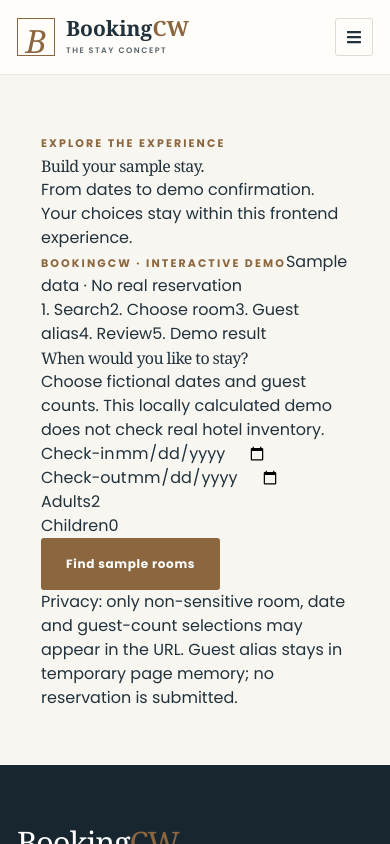
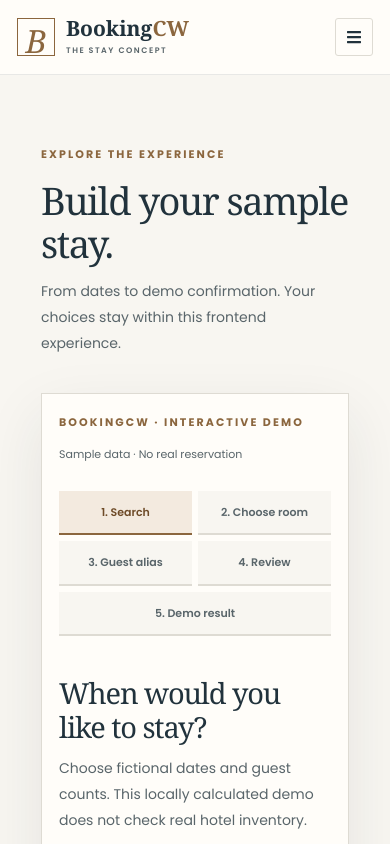
Before and after one commit to samuelhany-cpu/Hotel-Rooms-Reservation, a Next.js app: page /book in a window 390 px wide. Shown: the top 844 px of the page. Built offline with nearby package versions, Linux system fonts and the light colour scheme.

Commit message:
Milestone 3: style responsive booking search, checkout, review and confirmation

```diff
--- a/app/style.css
+++ b/app/style.css
@@ -1142,3 +1142,70 @@ img {
     transform: none;
   }
 }
+
+/* Milestone 3 — local-only guest booking demonstration */
+.booking-route{padding-top:66px}
+.booking-page-title{margin-bottom:36px;max-width:690px}
+.booking-page-title h1{font-size:clamp(38px,5.6vw,68px);font-weight:400;line-height:1.13;margin:14px 0}
+.booking-page-title p,.journey-intro{color:var(--muted);font-size:14px;line-height:1.85}
+.booking-journey{padding:clamp(20px,4vw,45px);background:var(--ivory);border:1px solid var(--line);box-shadow:var(--shadow)}
+.journey-topline{display:flex;justify-content:space-between;gap:16px;align-items:center}
+.journey-topline>span:last-child{font-size:11px;color:var(--muted)}
+.journey-progress{display:flex;gap:4px;flex-wrap:wrap;margin:28px 0 40px}
+.journey-progress span{flex:1;min-width:105px;padding:13px 8px;text-align:center;color:var(--muted);background:var(--paper);border-bottom:2px solid var(--line);font-size:11px;font-weight:600}
+.journey-progress span.is-active{border-color:var(--bronze);background:#f3eadf;color:var(--bronze-dark)}
+.booking-journey h2{font-size:clamp(29px,3.5vw,47px);font-weight:400;line-height:1.18;margin-bottom:12px}
+.journey-search-form{display:grid;grid-template-columns:repeat(4,minmax(0,1fr));gap:16px;align-items:end;margin-top:25px}
+.journey-search-form>div,.journey-search-form input{min-width:0}
+.journey-search-form label,.journey-checkout form>label:not(.journey-acknowledge){display:block;font-size:12px;font-weight:700;margin-bottom:8px}
+.journey-search-form input,.journey-checkout input[type='text']{width:100%;height:50px;padding:10px 13px;color:var(--ink);border:1px solid #c7c5c0;border-radius:3px;background:#fff;font-size:13px}
+.journey-search-form button{grid-column:1/-1;justify-self:start}
+.journey-results{margin-top:42px}
+.journey-results-header{display:flex;justify-content:space-between;align-items:baseline;gap:20px;padding-bottom:20px;border-bottom:1px solid var(--line)}
+.journey-results-header h3{font-size:27px;font-weight:400}
+.journey-results-header>span{font-size:12px;color:var(--muted)}
+.journey-room-grid{display:grid;grid-template-columns:repeat(2,minmax(0,1fr));gap:20px;margin-top:25px}
+.journey-room{background:var(--paper);min-width:0;border:1px solid var(--line)}
+.journey-room>img{display:block;width:100%;height:220px;object-fit:cover}
+.journey-room-copy{padding:22px}
+.journey-room-copy h3,.journey-summary h3{font-size:28px;font-weight:400;margin:10px 0}
+.journey-room-copy>p{font-size:13px;line-height:1.8;color:var(--muted);min-height:65px}
+.journey-room-bottom{display:flex;justify-content:space-between;align-items:center;gap:10px;margin:20px 0}
+.journey-room-bottom>span{font-size:12px;color:var(--muted)}
+.journey-room-bottom strong{font-size:21px;color:var(--ink)}
+.journey-room-bottom .button{min-height:43px;padding:10px 18px;font-size:11px}
+.journey-room-copy .text-link{font-size:11px}
+.journey-empty{background:#f5f0e8;border:1px solid var(--line);padding:28px;margin-top:22px}
+.journey-empty h3{font-size:23px;font-weight:400}
+.journey-empty p{color:var(--muted);font-size:13px;margin-top:8px;line-height:1.6}
+.journey-text-button{border:0;background:transparent;color:var(--bronze-dark);text-decoration:underline;font-size:12px;font-weight:700;padding:13px 0}
+.journey-results>.journey-text-button{margin-top:16px}
+.journey-checkout{display:grid;grid-template-columns:1.06fr .94fr;gap:clamp(22px,4vw,56px);align-items:start}
+.journey-checkout form{margin-top:25px}
+.journey-checkout #demo-alias{width:100%;height:50px;padding:11px 13px;border:1px solid #c7c5c0;background:white;color:var(--ink)}
+.journey-acknowledge{display:flex;align-items:start;gap:12px;margin:23px 0;font-size:13px;color:var(--muted);line-height:1.65}
+.journey-acknowledge input{margin-top:4px;accent-color:var(--bronze);width:18px;height:18px;flex:none}
+.journey-actions{display:flex;flex-wrap:wrap;align-items:center;gap:15px}
+.journey-summary{border:1px solid var(--line);background:var(--paper)}
+.journey-summary>img{display:block;width:100%;height:215px;object-fit:cover}
+.journey-summary-inner{padding:24px}
+.journey-summary dl,.journey-review-list{margin:22px 0}
+.journey-summary dl>div,.journey-review-list>div{display:flex;justify-content:space-between;gap:18px;border-bottom:1px solid var(--line);padding:13px 0;font-size:12px}
+.journey-summary dt,.journey-review-list dt{color:var(--muted)}
+.journey-summary dd,.journey-review-list dd{margin:0;text-align:right;font-weight:700}
+.journey-summary dl .journey-total{border-bottom:0;font-size:14px}
+.journey-summary-inner>p{color:var(--muted);font-size:11px;line-height:1.6}
+.journey-review-list{background:var(--paper);padding:10px 20px}
+.journey-confirmation{text-align:center;max-width:670px;margin:0 auto}
+.journey-confirmation-mark{display:grid;place-items:center;width:72px;height:72px;border:2px solid #537c66;border-radius:50%;color:#3c6755;font-size:36px;margin:22px auto}
+.journey-confirmation>p{line-height:1.9;color:var(--muted);font-size:14px}
+.journey-reference{display:grid;gap:9px;margin:27px auto;background:var(--paper);padding:23px}
+.journey-reference span{font-size:10px;letter-spacing:.15em;color:var(--muted)}
+.journey-reference strong{font-size:21px;overflow-wrap:anywhere}
+.journey-confirmation .journey-summary{text-align:left;margin:24px 0}
+.journey-confirmation>.button{margin-top:15px}
+.journey-footnote{border-top:1px solid var(--line);padding-top:22px;margin-top:36px;color:var(--muted);font-size:11px;line-height:1.8}
+.room-detail-beds{margin-top:12px}
+.room-detail-availability{border-left:3px solid var(--bronze);background:#f5f0e8;padding:13px 18px;margin:20px 0}
+@media(max-width:950px){.journey-search-form{grid-template-columns:repeat(2,minmax(0,1fr))}.journey-checkout{grid-template-columns:1fr}.journey-summary{max-width:580px}.journey-progress span{min-width:95px}}
+@media(max-width:650px){.journey-topline,.journey-results-header{flex-direction:column;align-items:flex-start}.journey-room-grid{grid-template-columns:1fr}.journey-progress{gap:6px}.journey-progress span{flex-basis:calc(50% - 6px)}.journey-room>img{height:180px}.journey-search-form{grid-template-columns:1fr}.journey-search-form button{width:100%}.journey-room-bottom{align-items:start;flex-direction:column}.journey-room-bottom button{width:100%}.journey-actions{align-items:stretch;flex-direction:column}.journey-actions .button{width:100%}.booking-journey{padding:20px 17px}.journey-review-list{padding:9px}.journey-summary-inner{padding:20px}}
```
